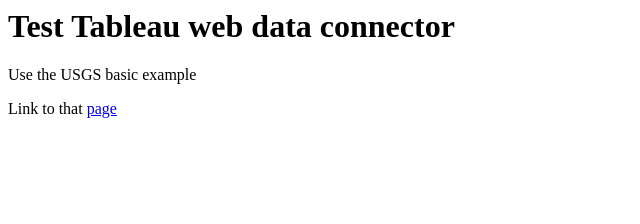
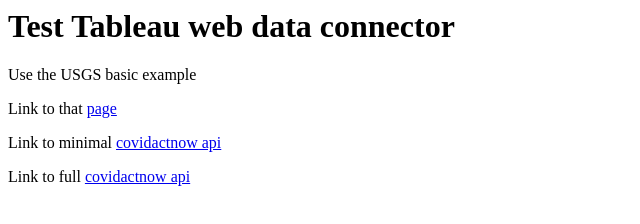
Before and after one commit to jy63ucsf/jy63ucsf.github.io, a plain HTML site: page index.html in a window 1280 px wide. Shown: the whole page, without its empty margins (0-640 px from the left). Drawn offline with Linux system fonts and the light colour scheme.

Commit message:
Update index.html to point to covidactnow pages

```diff
--- a/index.html
+++ b/index.html
@@ -7,6 +7,9 @@
 <p>Use the USGS basic example</p>
 <p>Link to that <a href='earthquakeUSGS.html'>page</a>
 
+<p>Link to minimal <a href='covidactnowAPI_minimal.html'>covidactnow api</a>
+<p>Link to full <a href='covidactnowAPI.html'>covidactnow api</a>
+
 </body>
 
 </html>
```
